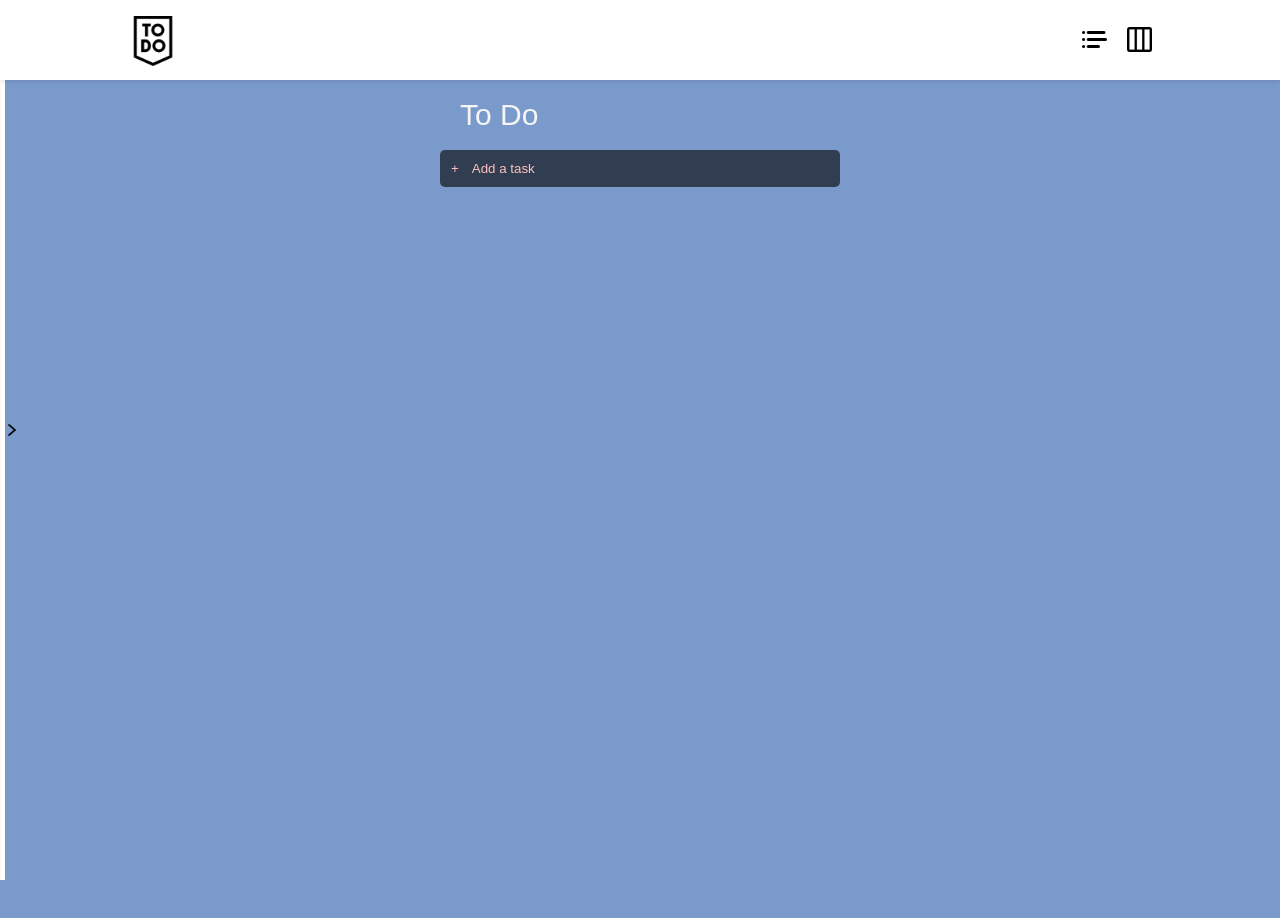
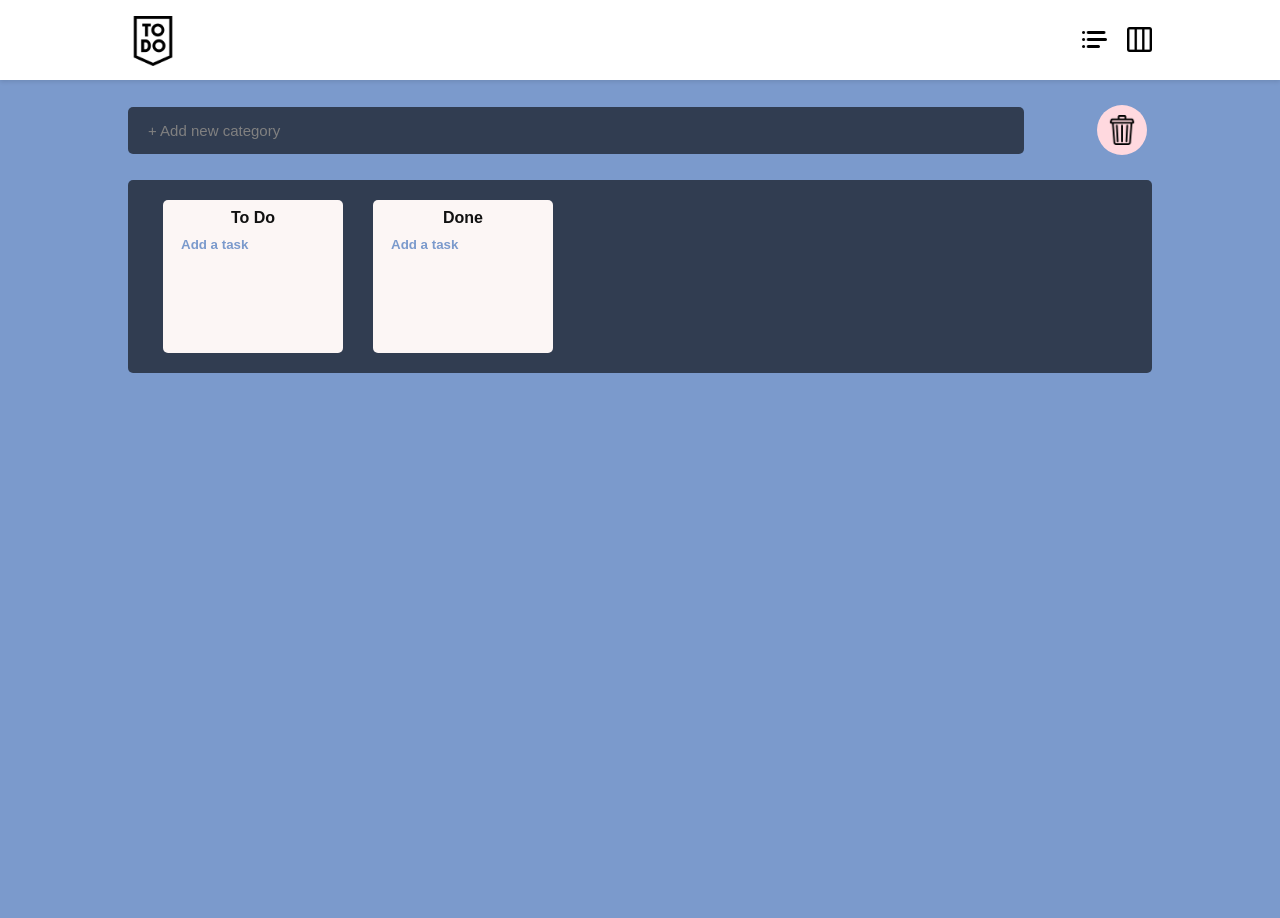
Before and after one commit to jooyul-yoon/todo_react, a React (Create React App) app: page /todo/trello in a window 1280 px wide. After the commit the page ends 800 px from the top, so only its background shows below. Built offline with nearby package versions, Linux system fonts and the light colour scheme.

Commit message:
set router

```diff
--- a/src/Router.tsx
+++ b/src/Router.tsx
@@ -6,11 +6,11 @@ function Router() {
   return (
     <BrowserRouter>
       <Switch>
+        <Route path="/todo/trello">
+          <Trello />
+        </Route>
         <Route path="/todo">
           <ToDoList />
-        </Route>
-        <Route path="/trello">
-          <Trello />
         </Route>
       </Switch>
     </BrowserRouter>
--- a/src/components/Navigator.tsx
+++ b/src/components/Navigator.tsx
@@ -59,7 +59,7 @@ function Navigator() {
           <Link to={"/todo"}>
             <img src={TaskIcon} alt="todoIcon" />
           </Link>
-          <Link to={"/trello"}>
+          <Link to={"/todo/trello"}>
             <img src={TableIcon} alt="todoIcon" />
           </Link>
         </TabContainer>
```
